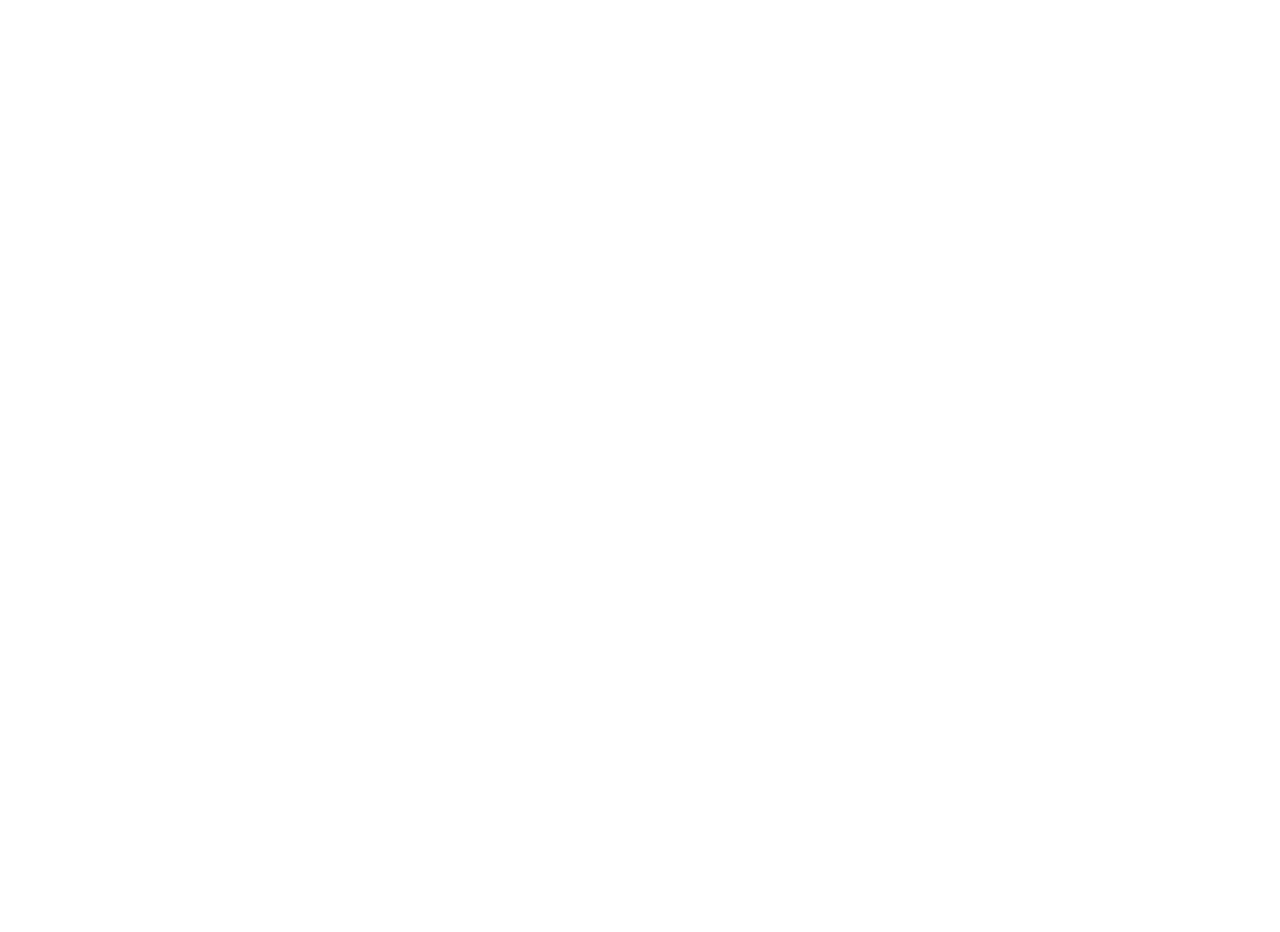
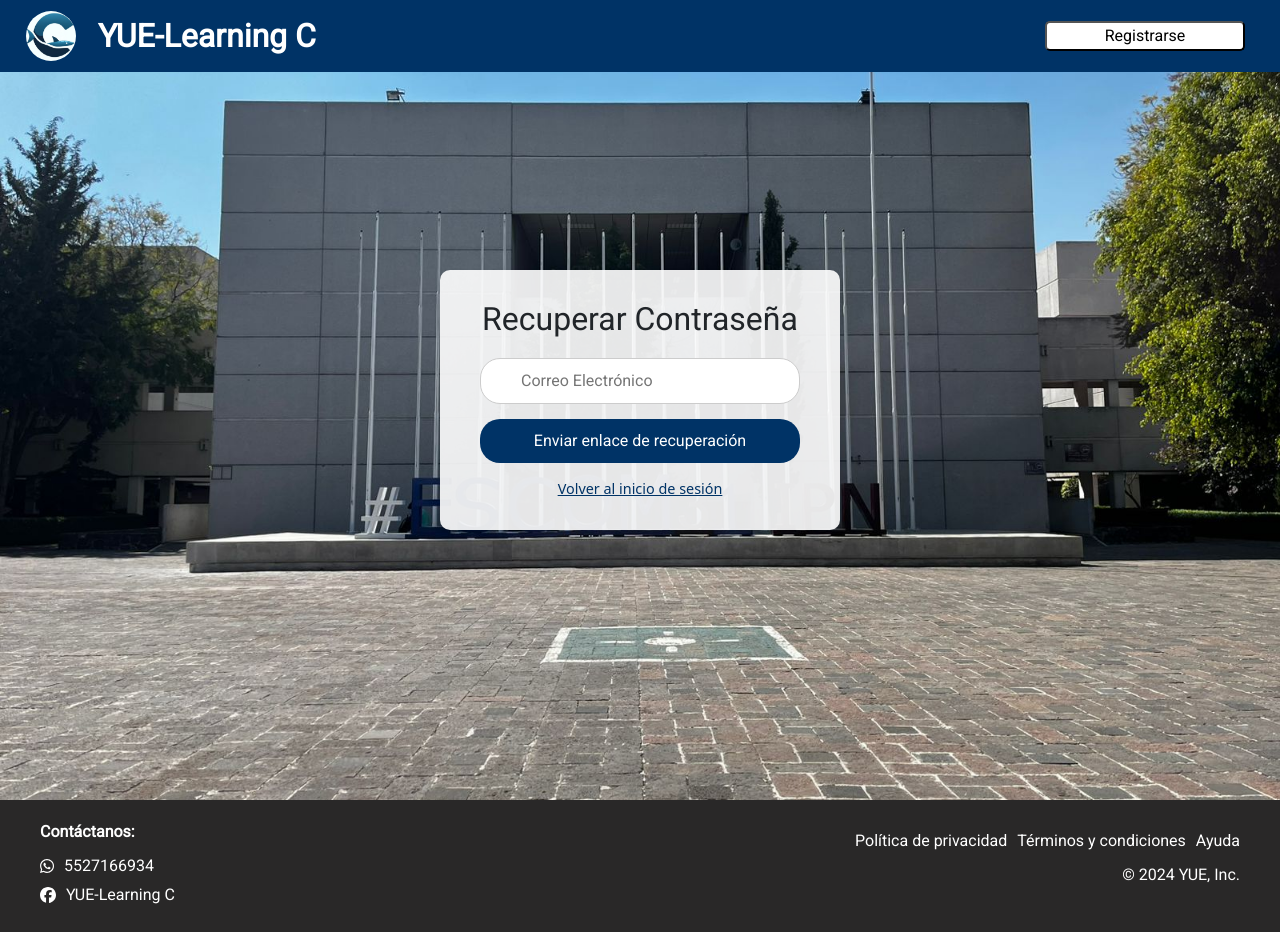
Before and after one commit to TlaloCode/YueLearningC, a React (Create React App) app in the folder frontend/: page /forgot-password in a window 1280 px wide. Before the commit this address had no page. Before the commit the page ends 800 px from the top, so only its background shows below. Built offline with nearby package versions, Linux system fonts and the light colour scheme.

Commit message:
edite nombre base de datos(Aide) y agregue la vista de Recuperar contraseña

```diff
--- a/frontend/src/App.js
+++ b/frontend/src/App.js
@@ -3,6 +3,7 @@ import Login from "./paginas/login"
 import Home from "./paginas/home"
 import RegisterStudent from"./paginas/registerStudent"
 import RegisterTeacher from "./paginas/registerTeacher"
+import ForgotPassword from "./paginas/forgotPassword"
 
 import { BrowserRouter as Router, Routes, Route } from "react-router-dom";
 
@@ -16,6 +17,7 @@ const App = () => {
               <Route path="/login" element={<Login/>} />
               <Route path="/registerStudent" element={<RegisterStudent/>}/>
               <Route path="/registerTeacher" element={<RegisterTeacher/>}/>
+              <Route path="/forgot-password" element={<ForgotPassword />} />
           </Routes>
       </div>
       </Router>
--- /dev/null
+++ b/frontend/src/paginas/forgotPassword.js
@@ -0,0 +1,85 @@
+import React, { useState } from "react";
+import Header from "../components/HeaderLogin";
+import Footer from "../components/footer";
+import escom from "../Img/ESCOM.jpeg";
+
+const RecoverPassword = () => {
+    return (
+        <div>
+            <Header />
+            <div
+                style={{
+                    backgroundImage: `url(${escom})`,
+                    backgroundSize: "cover",
+                    backgroundPosition: "center",
+                    height: "100vh",
+                    display: "flex",
+                    flexDirection: "column",
+                    justifyContent: "center",
+                    alignItems: "center",
+                }}
+            >
+                <div
+                    style={{
+                        backgroundColor: "rgba(255, 255, 255, 0.9)",
+                        padding: "30px 40px",
+                        borderRadius: "10px",
+                        boxShadow: "0 4px 6px rgba(0, 0, 0, 0.1)",
+                        width: "400px",
+                        textAlign: "center",
+                    }}
+                >
+                    <h2 style={{ fontFamily: "Roboto, sans-serif", marginBottom: "20px" }}>
+                        Recuperar Contraseña
+                    </h2>
+                    <form>
+                        <div style={{ marginBottom: "15px", position: "relative" }}>
+                            <input
+                                type="email"
+                                placeholder="Correo Electrónico"
+                                style={{
+                                    width: "100%",
+                                    padding: "10px 10px 10px 40px",
+                                    borderRadius: "20px",
+                                    border: "1px solid #ccc",
+                                    outline: "none",
+                                    fontFamily: "Roboto, sans-serif",
+                                }}
+                            />
+                        </div>
+                        <button
+                            type="submit"
+                            style={{
+                                width: "100%",
+                                padding: "10px",
+                                borderRadius: "20px",
+                                border: "none",
+                                backgroundColor: "#003366",
+                                color: "white",
+                                fontFamily: "Roboto, sans-serif",
+                                fontSize: "1rem",
+                                cursor: "pointer",
+                            }}
+                        >
+                            Enviar enlace de recuperación
+                        </button>
+                    </form>
+                    <div
+                        style={{
+                            marginTop: "15px",
+                            fontSize: "0.9rem",
+                            color: "#555",
+                        }}
+                    >
+                        <a href="/login" style={{ color: "#003366" }}>
+                            Volver al inicio de sesión
+                        </a>
+                    </div>
+                </div>
+            </div>
+            <Footer />
+        </div>
+    );
+};
+
+export default RecoverPassword;
--- a/frontend/src/paginas/login.js
+++ b/frontend/src/paginas/login.js
@@ -1,6 +1,6 @@
 import React, { useState } from "react";
 import Header from "../components/HeaderLogin";
-import Footer from "../components/footer"
+import Footer from "../components/footer";
 import escom from "../Img/ESCOM.jpeg";
 import tiburon1 from "../Img/Tiburón1.png"
 import tiburon2 from "../Img/Tiburón2.png"
```
Also changed, not shown: 1 other file (tests, documents, lock files or other folders).
